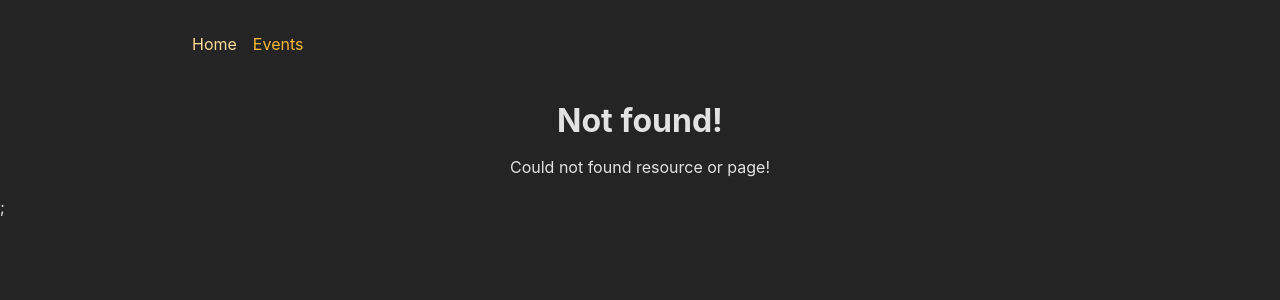
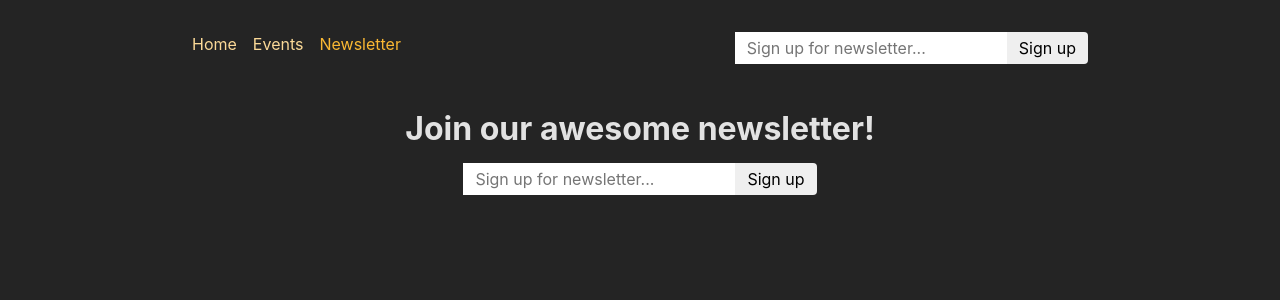
Before and after one commit to Mila2999/Event-Planer, a React (Create React App) app in the folder frontend/: page /newsletter in a window 1280 px wide. Before the commit this address had no page. Shown: the top 300 px of the page. Built offline with nearby package versions, Linux system fonts and the light colour scheme.

Commit message:
working with useFetcer()

```diff
--- a/frontend/src/App.js
+++ b/frontend/src/App.js
@@ -1,14 +1,19 @@
-import { createBrowserRouter, RouterProvider } from 'react-router-dom';
-import RootLayout from './pages/Root';
-import { loader as eventDetailLoader, action as deleteEventAction } from './pages/EventDetail';
+import { RouterProvider, createBrowserRouter } from 'react-router-dom';
+
+import EditEventPage from './pages/EditEvent';
+import ErrorPage from './pages/Error';
+import EventDetailPage, {
+  loader as eventDetailLoader,
+  action as deleteEventAction,
+} from './pages/EventDetail';
 import EventsPage, { loader as eventsLoader } from './pages/Events';
+import EventsRootLayout from './pages/EventsRoot';
 import HomePage from './pages/Home';
 import NewEventPage from './pages/NewEvent';
-import EditEventPage from './pages/EditEvent';
-import EventDetailPage from './pages/EventDetail';
-import EventsRootLayout from './pages/EventsRoot';
-import ErrorPage from './pages/Error';
+import RootLayout from './pages/Root';
 import { action as manipulateEventAction } from './components/EventForm';
+import NewsletterPage, { action as newsletterAction } from './pages/Newsletter';
+
 const router = createBrowserRouter([
   {
     path: '/',
@@ -35,15 +40,29 @@
                 element: <EventDetailPage />,
                 action: deleteEventAction,
               },
-              { path: 'edit', element: <EditEventPage />, action: manipulateEventAction },
+              {
+                path: 'edit',
+                element: <EditEventPage />,
+                action: manipulateEventAction,
+              },
             ],
           },
-          { path: 'new', element: <NewEventPage />, action: manipulateEventAction },
+          {
+            path: 'new',
+            element: <NewEventPage />,
+            action: manipulateEventAction,
+          },
         ],
+      },
+      {
+        path: 'newsletter',
+        element: <NewsletterPage />,
+        action: newsletterAction,
       },
     ],
   },
 ]);
+
 function App() {
   return <RouterProvider router={router} />;
 }
--- a/frontend/src/components/MainNavigation.js
+++ b/frontend/src/components/MainNavigation.js
@@ -1,5 +1,7 @@
+import { NavLink } from 'react-router-dom';
+
 import classes from './MainNavigation.module.css';
-import { NavLink } from 'react-router-dom';
+import NewsletterSignup from './NewsletterSignup';
 
 function MainNavigation() {
   return (
@@ -16,12 +18,24 @@
             </NavLink>
           </li>
           <li>
-            <NavLink to="/events" className={(isActive) => (isActive ? classes.active : undefined)}>
+            <NavLink
+              to="/events"
+              className={({ isActive }) => (isActive ? classes.active : undefined)}
+            >
               Events
+            </NavLink>
+          </li>
+          <li>
+            <NavLink
+              to="/newsletter"
+              className={({ isActive }) => (isActive ? classes.active : undefined)}
+            >
+              Newsletter
             </NavLink>
           </li>
         </ul>
       </nav>
+      <NewsletterSignup />
     </header>
   );
 }
--- /dev/null
+++ b/frontend/src/components/NewsletterSignup.js
@@ -0,0 +1,25 @@
+import { useFetcher } from 'react-router-dom';
+import classes from './NewsletterSignup.module.css';
+import { useEffect } from 'react';
+
+function NewsletterSignup() {
+  const fetcher = useFetcher();
+  const { data, state } = fetcher;
+  useEffect(() => {
+    if (state === 'idle' && data && data.message) {
+      window.alert(data.message);
+    }
+  }, [data, state]);
+  return (
+    <fetcher.Form method="post" action="/newsletter" className={classes.newsletter}>
+      <input
+        type="email"
+        placeholder="Sign up for newsletter..."
+        aria-label="Sign up for newsletter"
+      />
+      <button>Sign up</button>
+    </fetcher.Form>
+  );
+}
+
+export default NewsletterSignup;
--- /dev/null
+++ b/frontend/src/components/NewsletterSignup.module.css
@@ -0,0 +1,18 @@
+.newsletter input,
+.newsletter button {
+  font: inherit;
+  padding: 0.25rem 0.75rem;
+  border-radius: 0;
+  border: none;
+}
+
+.newsletter button {
+  border-top-right-radius: 4px;
+  border-bottom-right-radius: 4px;
+  cursor: pointer;
+}
+
+.newsletter button:hover {
+  background-color: var(--color-primary-300);
+  color: var(--color-gray-800);
+}
--- /dev/null
+++ b/frontend/src/pages/Newsletter.js
@@ -0,0 +1,21 @@
+import NewsletterSignup from '../components/NewsletterSignup';
+import PageContent from '../components/PageContent';
+
+function NewsletterPage() {
+  return (
+    <PageContent title="Join our awesome newsletter!">
+      <NewsletterSignup />
+    </PageContent>
+  );
+}
+
+export default NewsletterPage;
+
+export async function action({ request }) {
+  const data = await request.formData();
+  const email = data.get('email');
+
+  // send to backend newsletter server ...
+  console.log(email);
+  return { message: 'Signup successful!' };
+}
```
